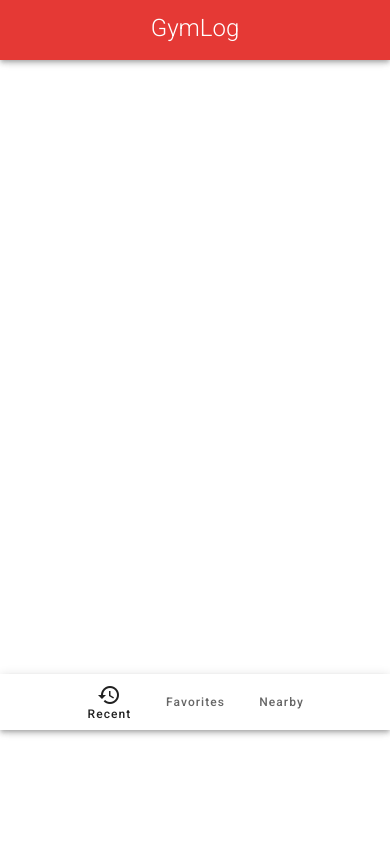
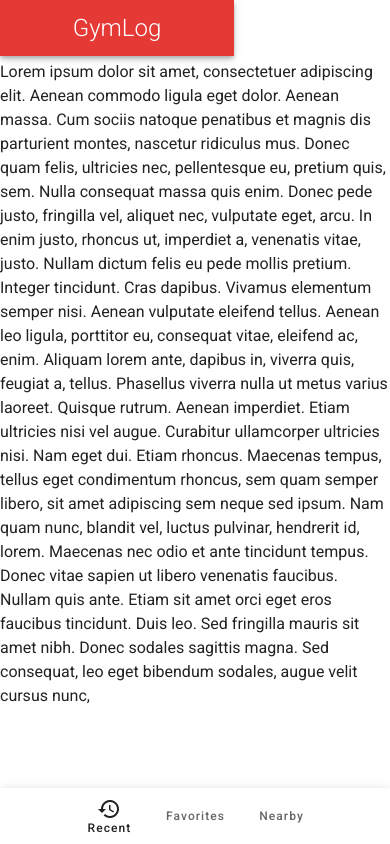
Before and after one commit to nighostchris/gymlog, a Vue app in the folder client/: page /dashboard in a window 390 px wide. Built offline with nearby package versions, Linux system fonts and the light colour scheme.

Commit message:
Fixed the layout problem on header and app bar of both browser and mobile version

```diff
--- a/client/src/App.vue
+++ b/client/src/App.vue
@@ -1,6 +1,6 @@
 <template>
   <v-app>
-    <v-content class="iphoneX">
+    <v-content>
       <router-view></router-view>
     </v-content>
   </v-app>
@@ -13,11 +13,3 @@
   }),
 };
 </script>
-
-<style>
-@media only screen and (min-device-width: 375px) and (max-device-width: 812px) {
-  .iphoneX {
-    padding-bottom: 114px !important;
-  }
-}
-</style>
--- a/client/src/components/HeaderBar.vue
+++ b/client/src/components/HeaderBar.vue
@@ -12,8 +12,16 @@
 </script>
 
 <style>
+@media only screen and (max-width: 375px) {
+  .v-sheet {
+    width: 100% !important;
+  }
+}
+
 .v-sheet {
   border-radius: 0px;
+  width: 60%;
+  position: fixed;
 }
 
 .v-toolbar__content {
--- a/client/src/views/Dashboard.vue
+++ b/client/src/views/Dashboard.vue
@@ -2,10 +2,39 @@
   <v-container fluid fill-height pa-0>
     <v-layout column>
       <header-bar />
+      <div class="middle-content">
+        Lorem ipsum dolor sit amet, consectetuer adipiscing elit.
+        Aenean commodo ligula eget dolor.
+        Aenean massa. Cum sociis natoque penatibus et magnis dis
+        parturient montes, nascetur ridiculus
+        mus. Donec quam felis, ultricies nec, pellentesque eu,
+        pretium quis, sem. Nulla consequat massa
+        quis enim. Donec pede justo, fringilla vel, aliquet nec,
+        vulputate eget, arcu. In enim justo,
+        rhoncus ut, imperdiet a, venenatis vitae, justo. Nullam
+        dictum felis eu pede mollis pretium.
+        Integer tincidunt. Cras dapibus. Vivamus elementum semper
+        nisi. Aenean vulputate eleifend tellus.
+        Aenean leo ligula, porttitor eu, consequat vitae, eleifend ac,
+        enim. Aliquam lorem ante, dapibus in,
+        viverra quis, feugiat a, tellus. Phasellus viverra nulla ut
+        metus varius laoreet. Quisque rutrum. Aenean
+        imperdiet. Etiam ultricies nisi vel augue. Curabitur ullamcorper
+        ultricies nisi. Nam eget dui. Etiam rhoncus.
+        Maecenas tempus, tellus eget condimentum rhoncus, sem quam semper
+        libero, sit amet adipiscing sem neque sed ipsum.
+        Nam quam nunc, blandit vel, luctus pulvinar, hendrerit id, lorem.
+        Maecenas nec odio et ante tincidunt tempus.
+        Donec vitae sapien ut libero venenatis faucibus. Nullam quis ante.
+        Etiam sit amet orci eget eros faucibus tincidunt.
+        Duis leo. Sed fringilla mauris sit amet nibh. Donec sodales sagittis
+        magna. Sed consequat, leo eget bibendum sodales,
+        augue velit cursus nunc,
+      </div>
       <v-layout justify-center>
         <v-bottom-navigation
           v-model="bottomController"
-          absolute
+          fixed
         >
           <v-btn value="recent">
             <span>Recent</span>
@@ -48,9 +77,14 @@
     max-width: 60%;
   }
 
-  .v-bottom-navigation--absolute {
+  .v-bottom-navigation--fixed {
     left: auto !important;
-    max-width: 60% !important;
+    width: 60% !important;
   }
 }
+
+.middle-content {
+  padding-top: 60px;
+  padding-bottom: 56px;
+}
 </style>
```
